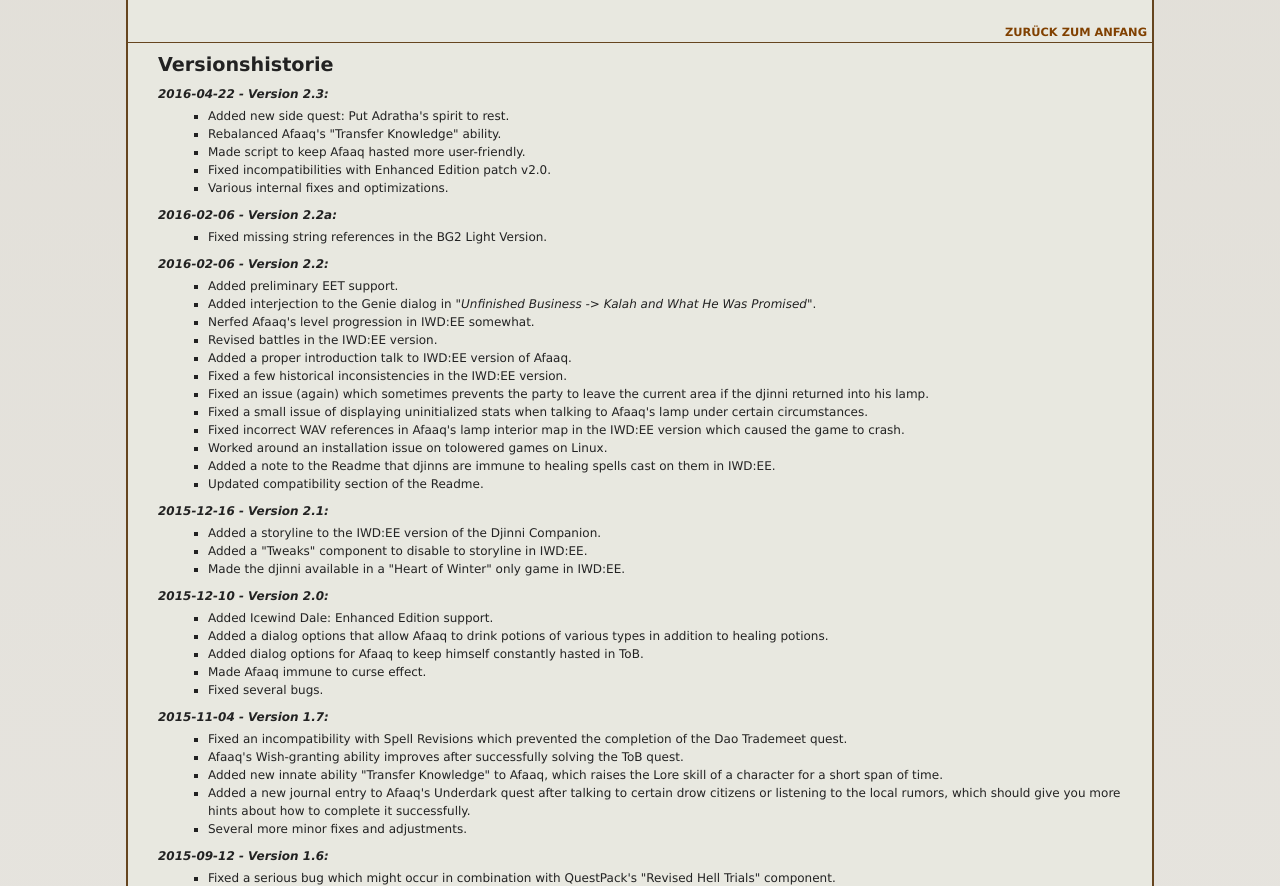
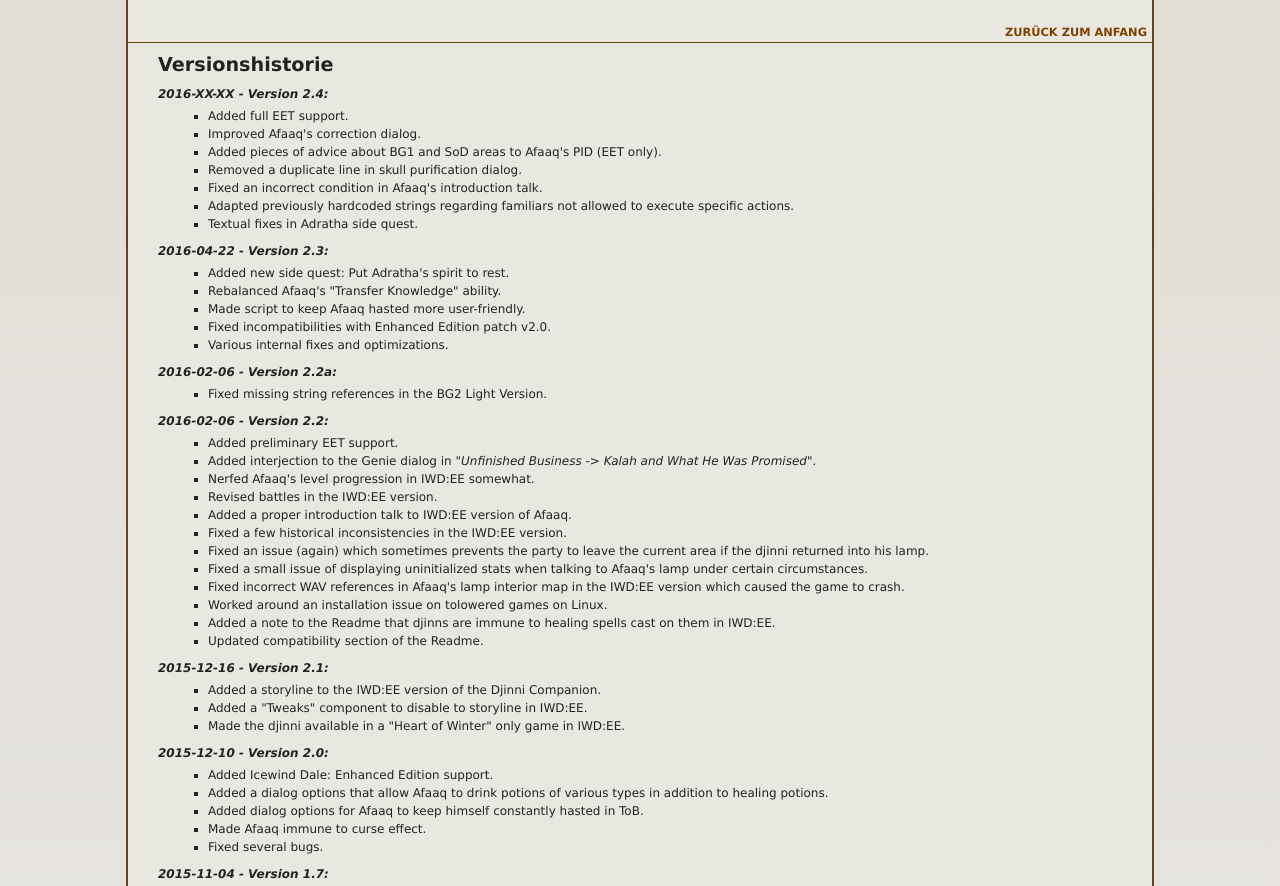
Before and after one commit to Argent77/DjinniCompanion, a plain HTML site: page DjinniCompanion/readme/readme-german.html in a window 1280 px wide. Shown: the part 5944-6830 px from the top of the page. Drawn offline with Linux system fonts and the light colour scheme.

Commit message:
Updated readme

```diff
--- a/DjinniCompanion/readme/readme-german.html
+++ b/DjinniCompanion/readme/readme-german.html
@@ -613,6 +613,16 @@
         <a name="version" id="version"></a>
         <div class="content">
           <h2>Versionshistorie</h2>
+          <h6>2016-XX-XX - Version 2.4:</h6>
+          <ul>
+            <li>Added full EET support.</li>
+            <li>Improved Afaaq's correction dialog.</li>
+            <li>Added pieces of advice about BG1 and SoD areas to Afaaq's PID (EET only).</li>
+            <li>Removed a duplicate line in skull purification dialog.</li>
+            <li>Fixed an incorrect condition in Afaaq's introduction talk.</li>
+            <li>Adapted previously hardcoded strings regarding familiars not allowed to execute specific actions.</li>
+            <li>Textual fixes in Adratha side quest.</li>
+          </ul>
           <h6>2016-04-22 - Version 2.3:</h6>
           <ul>
             <li>Added new side quest: Put Adratha's spirit to rest.</li>
```
Also changed, not shown: DjinniCompanion/readme/readme.html (+10 -0 lines).
